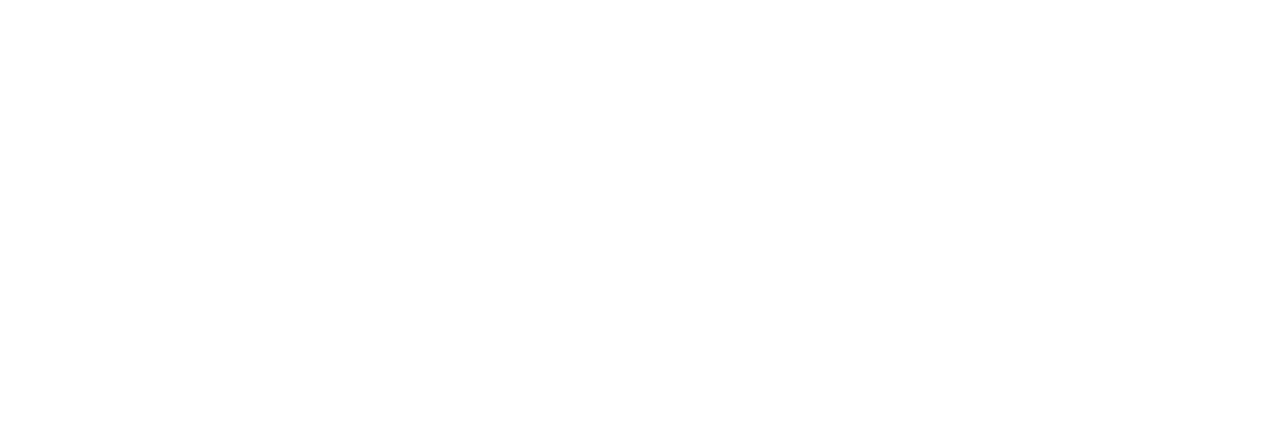
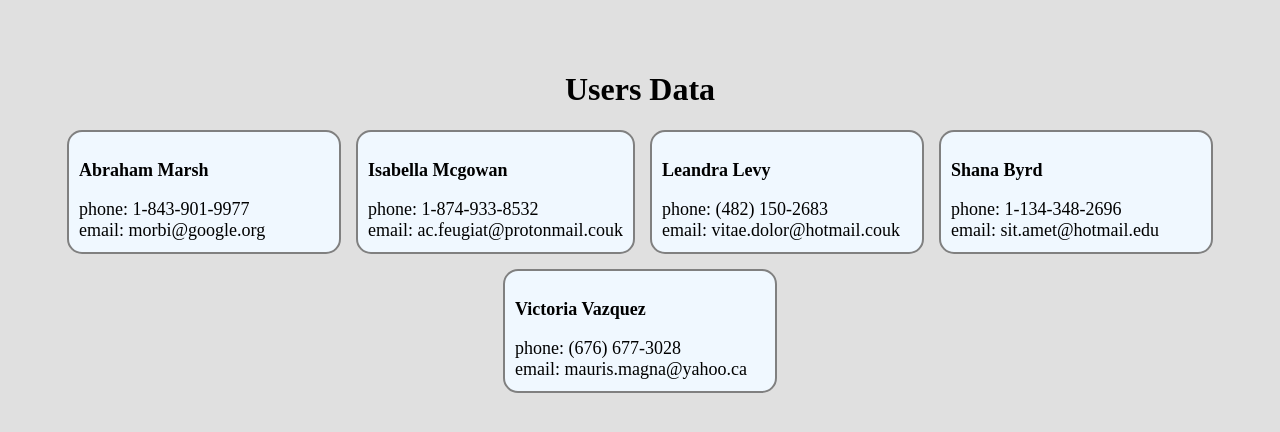
Before and after one commit to frontenddevproject/HomeWork20_JS_-F25-, a plain HTML site: page index.html in a window 1280 px wide. Drawn offline with Linux system fonts and the light colour scheme.

Commit message:
added completed homework

```diff
--- a/index.html
+++ b/index.html
@@ -8,6 +8,10 @@
       <title>HomeWork 20 JS (F25) (Lystopad)</title>
    </head>
    <body>
+      <main>
+         <h1>Users Data</h1>
+         <section id="data"></section>
+      </main>
       <script src="js/scripts.js"></script>
    </body>
 </html>
--- a/js/scripts.js
+++ b/js/scripts.js
@@ -25,3 +25,23 @@ const data = [
 		"email": "mauris.magna@yahoo.ca"
 	}
 ];
+
+const usersDataSection = document.getElementById("data");
+
+function renderUsers (users) {
+  usersDataSection.innerHTML = "";
+
+  users.forEach(({name, phone, email}) => usersDataSection.innerHTML += `<div class="user-card">
+    <p>${name}</p>
+    <span>phone: ${phone}</span>
+    <span>email: ${email}</span>
+  </div>`);
+}
+
+const promise = new Promise((resolve, reject) => {
+  resolve(data)
+}).then((obj) => {
+  setTimeout(() => {
+    renderUsers(obj);
+  }, 5000)
+});
--- a/styles.css
+++ b/styles.css
@@ -0,0 +1,35 @@
+body{
+   padding: 0;
+   margin:0;
+   background-color: #e0e0e0;
+}
+main{
+   display: flex;
+   flex-direction: column;
+   margin: 50px auto;
+   justify-content: center;
+   align-items: center;
+}
+#data{
+   display: flex;
+   gap: 15px;
+   justify-content: center;
+   flex-wrap: wrap;
+}
+.user-card{
+   display: flex;
+   flex-wrap: wrap;
+   flex-direction: column;
+   align-items: start;
+   width: fit-content;
+   min-width: 250px;
+   min-height: 100px;
+   border: 2px solid #808080;
+   border-radius: 15px;
+   padding:10px;
+   background-color: #f0f8ff;
+   font-size: 18px;
+}
+.user-card > p{
+   font-weight: 700;
+}
```
